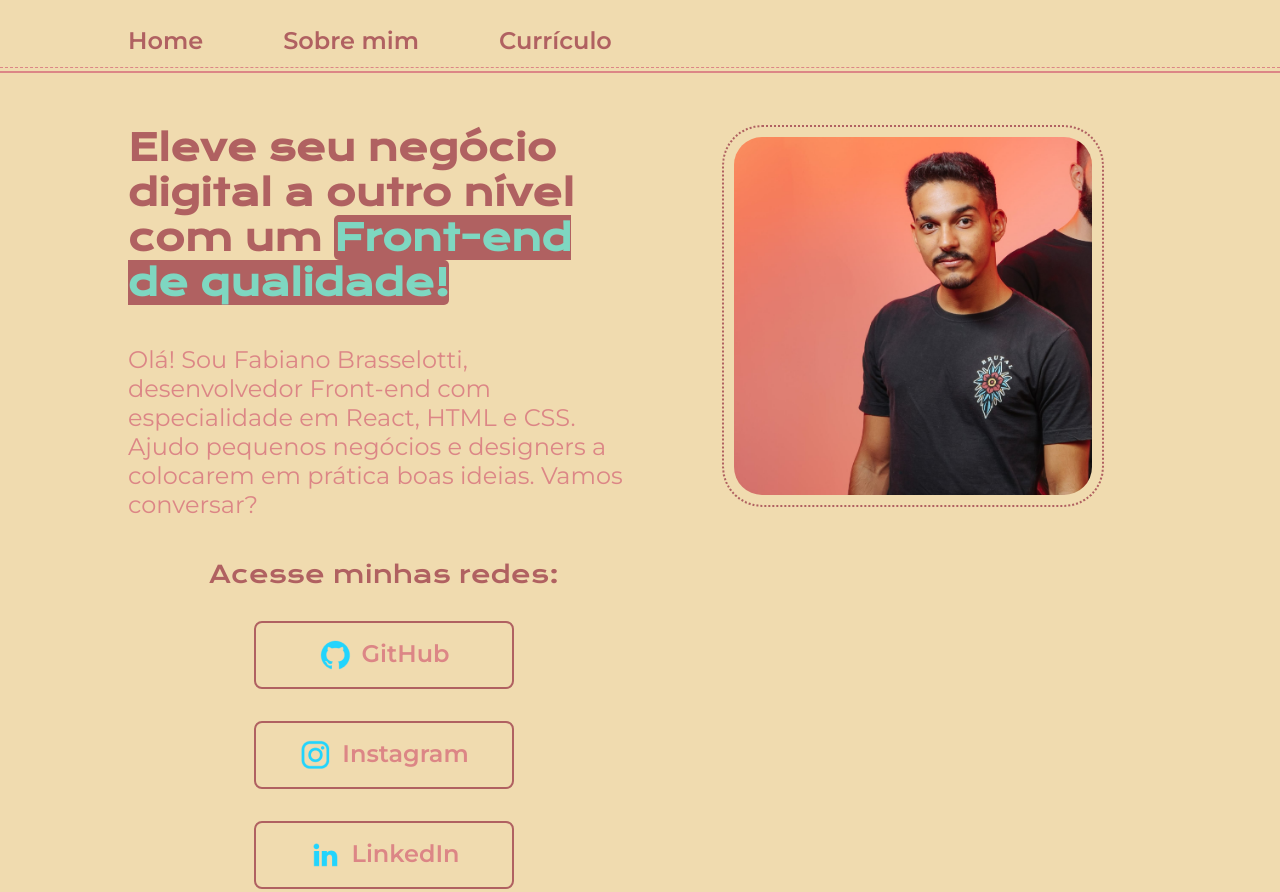
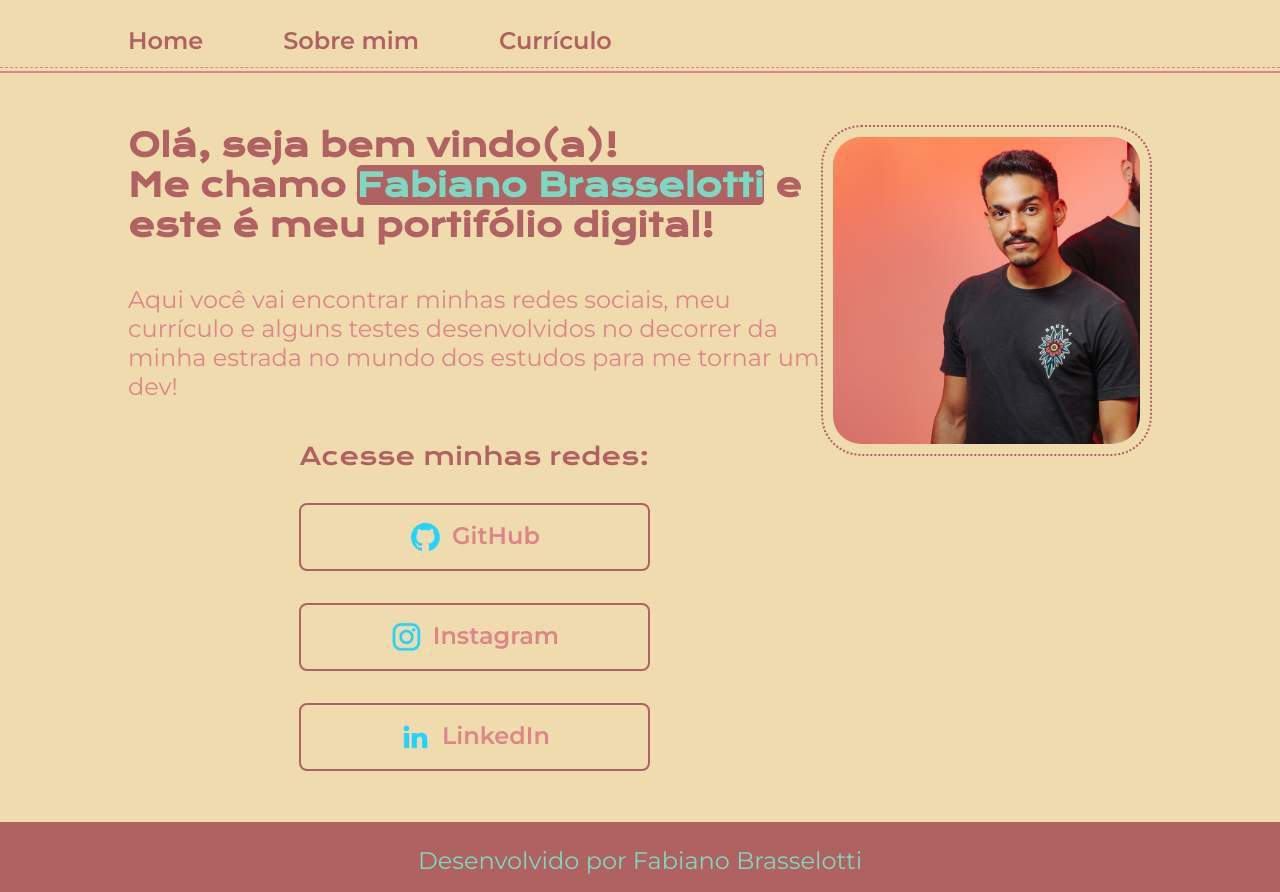
Before and after one commit to brasselotti/portfolio, a plain HTML site: page index.html in a window 1280 px wide. Shown: the top 892 px of the page. Drawn offline with nearby package versions, Linux system fonts and the light colour scheme.

Commit message:
atualizações de conteúdo e css

```diff
--- a/index.html
+++ b/index.html
@@ -18,8 +18,8 @@
     <hr class="divisor">
     <main class="apresentacao">
         <section class="apresentacao__conteudo">
-            <h1 class="apresentacao__conteudo__titulo">Eleve seu negócio digital a outro nível com um <strong class="titulo-destaque"> Front-end de qualidade! </strong></h1>
-            <p class="apresentacao__conteudo__texto">Olá! Sou Fabiano Brasselotti, desenvolvedor Front-end com especialidade em React, HTML e CSS. Ajudo pequenos negócios e designers a colocarem em prática boas ideias. Vamos conversar?</p>
+            <h1 class="apresentacao__conteudo__titulo">Olá, seja bem vindo(a)!<br> Me chamo <strong class="titulo-destaque">Fabiano Brasselotti</strong> e este é meu portifólio digital!</h1>
+            <p class="apresentacao__conteudo__texto">Aqui você vai encontrar minhas redes sociais, meu currículo e alguns testes desenvolvidos no decorrer da minha estrada no mundo dos estudos para me tornar um dev!</p>
             <div class="apresentacao__links">
                 <h2 class="apresentacao__links__subtitulo">Acesse minhas redes:</h2>
                 <a id="apresentacao__links__navegacao" href="https://github.com/brasselotti">
--- a/styles/style.css
+++ b/styles/style.css
@@ -26,7 +26,8 @@
 body {
     box-sizing: border-box;
     background-color: var(--cor-primaria);
-    color: var(--cor-secundaria)
+    color: var(--cor-secundaria);
+    height: 100vh;
 }
 
 .cabecalho {
@@ -58,11 +59,12 @@
     padding: 4% 10%;
     display: flex;
     align-items: center;
-    gap: 82px;
+    justify-content: space-between;
+    height: auto;
 }
 
 .apresentacao__imagem {
-    width: 35%;
+    width: 30%;
     border-radius: 40px;
     border: 2px dotted var(--cor-terciaria);
     padding: 10px;
@@ -73,16 +75,18 @@
 }
 
 .apresentacao__conteudo {
-    width: 50%;
+    width: auto;
     display: flex;
     flex-direction: column;
     gap: 40px;
+    max-width: 750px;
 }
 
 .apresentacao__conteudo__titulo {
     color: var(--cor-terciaria);
-    font-size: 2.25rem;
+    font-size: 2rem;
     font-family: var(--fonte-primaria);
+
 }
 
 .apresentacao__conteudo__titulo2 {
@@ -157,7 +161,6 @@
     font-family: var(--fonte-secundaria);
     font-size: 1.5rem;
     font-weight: 400;
-    margin-bottom: 0px;
 }
 
 @media (max-width: 1025px) {
```
Also changed, not shown: resume.html (+3 -3 lines).
